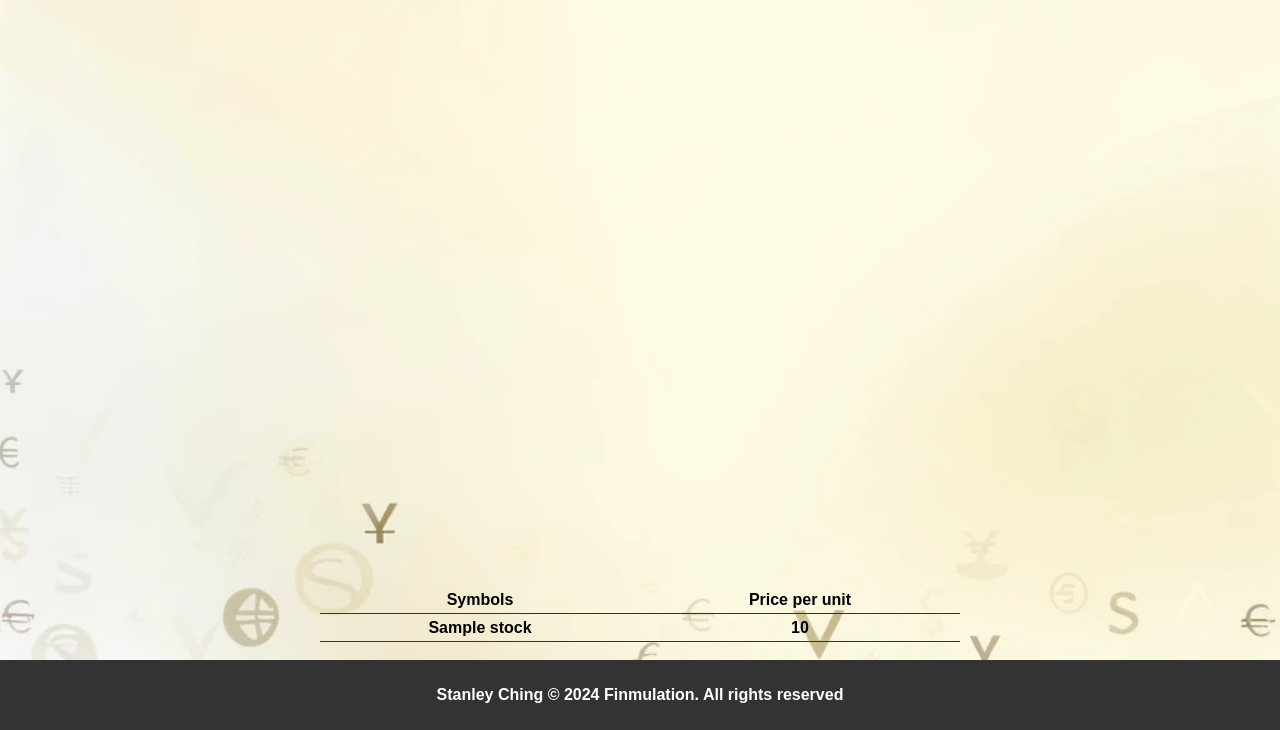
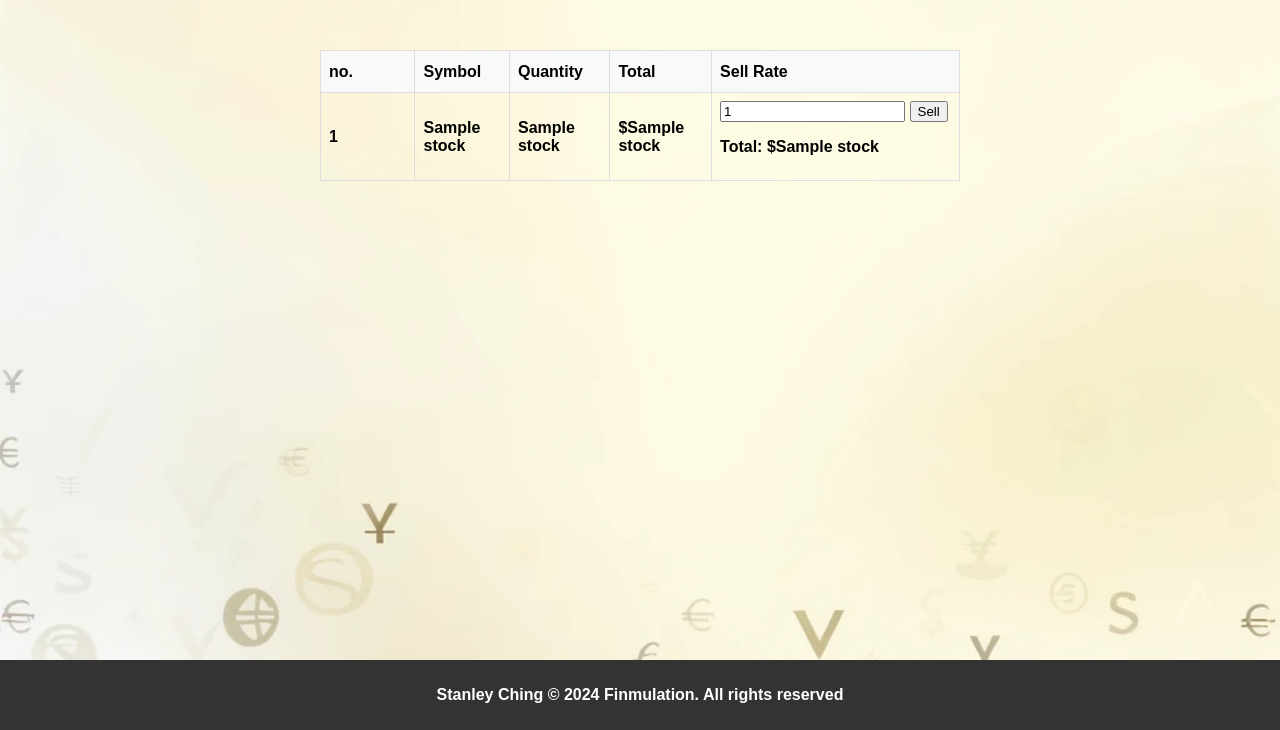
Before and after one commit to stanleyctg/Finmulation, a Flask app: template templates/stockowned.html in a window 1280 px wide. Shown: the part 70-800 px from the top of the page. Run offline with Flask 3, Linux system fonts and the light colour scheme; the template is opened without the code that fills it: most values are stand-ins (such as "Sample title", 1, 10 or a date in 2020).

Commit message:
Create stockowned page, and working with sell button.

```diff
--- a/app.py
+++ b/app.py
@@ -7,9 +7,9 @@ database = "stocks.db"
 
 @app.route('/')
 def home():
-    raw_data = display_random()
-    data = [{'name': stock.split(': ')[0], 'price': stock.split(': ')[1]} for stock in raw_data]
-    return render_template('home.html', data=data)
+    # raw_data = display_random()
+    # data = [{'name': stock.split(': ')[0], 'price': stock.split(': ')[1]} for stock in raw_data]
+    return render_template('home.html')
 
 @app.route('/search', methods=['POST'])
 def search():
@@ -28,18 +28,51 @@ def buy_stock():
 
     conn = sqlite3.connect(database)
     cursor = conn.cursor()
-    cursor.execute('INSERT INTO stock_purchase (symbol, quantity, bought_price, total) VALUES (?, ?, ?, ?)',
-                   (symbol, quantity, bought_price, total))
+    cursor.execute('SELECT quantity, total FROM stock_purchase WHERE symbol = ?', (symbol,))
+    row = cursor.fetchone()
+
+    if row:
+        # Symbol exists, update the row
+        new_quantity = row[0] + quantity
+        new_total = row[1] + total
+        new_total = round(new_total, 2)
+        cursor.execute('UPDATE stock_purchase SET quantity = ?, total = ? WHERE symbol = ?',
+                       (new_quantity, new_total, symbol))
+    else:
+        cursor.execute('INSERT INTO stock_purchase (symbol, quantity, bought_price, total) VALUES (?, ?, ?, ?)',
+                    (symbol, quantity, bought_price, total))
     conn.commit()
     conn.close()
     return jsonify({"success": True, "message": "Recorded"})
 
 @app.route('/owned')
 def owned():
-    raw_data = display_random()
-    data = [{'name': stock.split(': ')[0], 'price': stock.split(': ')[1]} for stock in raw_data]
-    return render_template('stockowned.html', data=data)
-    return render_template('stockowned.html')
+    data = []
+    priceUnit = []
+    conn = sqlite3.connect(database)
+    cursor = conn.cursor()
+
+    query = "SELECT * FROM stock_purchase"
+    cursor.execute(query)
+
+    rows = cursor.fetchall()
+    for row in rows:
+        data.append(list(row))
+        priceUnit.append(list(row)[1])
+    for i in range(len(priceUnit)):
+        symbol_dict = (lookup(priceUnit[i]))
+        priceUnit[i] = symbol_dict["price"]
+
+    i = 0
+    j = 0
+
+    while i < len(data):
+        data[i].append(priceUnit[j])
+        i += 1
+        j += 1
+
+    print(data)
+    return render_template('stockowned.html', data=data, priceUnit=priceUnit)
 
 
 
--- a/static/style.css
+++ b/static/style.css
@@ -157,3 +157,31 @@ table {
     justify-content: center; /* Center content vertically */
     align-items: center; /* Center content horizontally */
 }
+
+/* Add this CSS to your static/style.css */
+.owned-table {
+    border-collapse: collapse;
+    top: 15%;
+    overflow-x: auto; /* Enables horizontal scrolling */
+}
+
+.owned-table th,
+.owned-table td {
+    width: 60px;
+    text-align: left;
+    padding: 8px;
+    border: 1px solid #ddd;
+}
+
+/* Make the table header sticky */
+.owned-table thead th {
+    position: sticky;
+    top: 0;
+    background-color: #f9f9f9;
+    z-index: 2;
+}
+
+/* Optional: Add a box-shadow or border to the sticky header for better separation */
+.owned-table thead th {
+    box-shadow: 0 2px 2px -1px rgba(0,0,0,0.4);
+}
--- a/templates/layout.html
+++ b/templates/layout.html
@@ -13,18 +13,16 @@
             <nav>
                 <div id="balance">Balance: $10000</div>
                 <ul class="nav-links">
-                    <li><a href="home.html">Home</a></li>
+                    <li><a href="{{ url_for ('home') }}">Home</a></li>
                     <li><a href="{{ url_for('owned') }}">Owned</a></li>
                     <li><a href="#">Profile</a></li>
                 </ul>
             </nav>
         </header>
         {% block body %}{% endblock %}
+    <!-- {% block optional_section %}
     </body>
     <table>
-        <!-- <div class="balance-box">
-            Balance: $10000
-        </div> -->
         <th>Symbols</th>
         <th>Price per unit</th>
         {% for stock in data %}
@@ -34,6 +32,7 @@
             </tr>
         {% endfor %}
     </table>
+    {% endblock %} -->
     <!-- <div class="coin">
     <img src="../static/images/coin.png", width="100", height="100">
     <img src="../static/images/coin.png", width="100", height="100">
--- a/templates/stockowned.html
+++ b/templates/stockowned.html
@@ -1,5 +1,30 @@
 {% extends "layout.html" %}
 
 {% block body %}
+    <table class="owned-table">
+        <thead>
+            <tr>
+                <th>no.</th>
+                <th>Symbol</th>
+                <th>Quantity</th>
+                <th>Total</th>
+                <th>Sell Rate</th>
+            </tr>
+        </thead>
+        <tbody>
+            {% for s in data %}
+                <tr>
+                    <td>{{ s[0] }}</td>
+                    <td>{{ s[1] }}</td>
+                    <td>{{ s[2] }}</td>
+                    <td>${{ s[4] }}</td>
+                    <td><input type="number" id="quantity-${symbol}" name="quantity" min="1" value="1">
+                        <button id="buy-btn-${symbol}">Sell</button>
+                        <p>Total: $<span id="total-${symbol}">{{ s[-1] }}</span></p></td>
+                </tr>
+            {% endfor %}
+        </tbody>
+    </table>
+</div>
 
 {% endblock %}
```
Also changed, not shown: view.py (+4 -8 lines), stocks.db, templates/home.html (line endings or trailing spaces).
